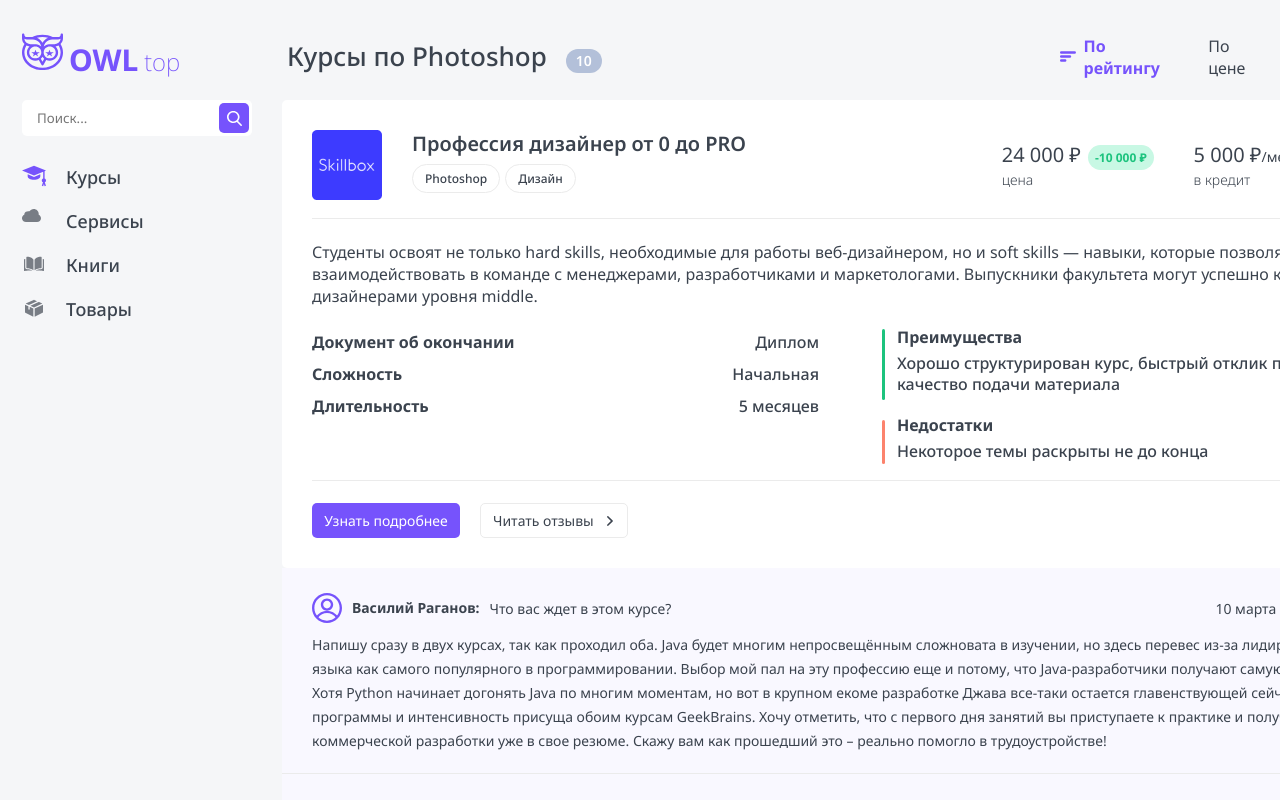
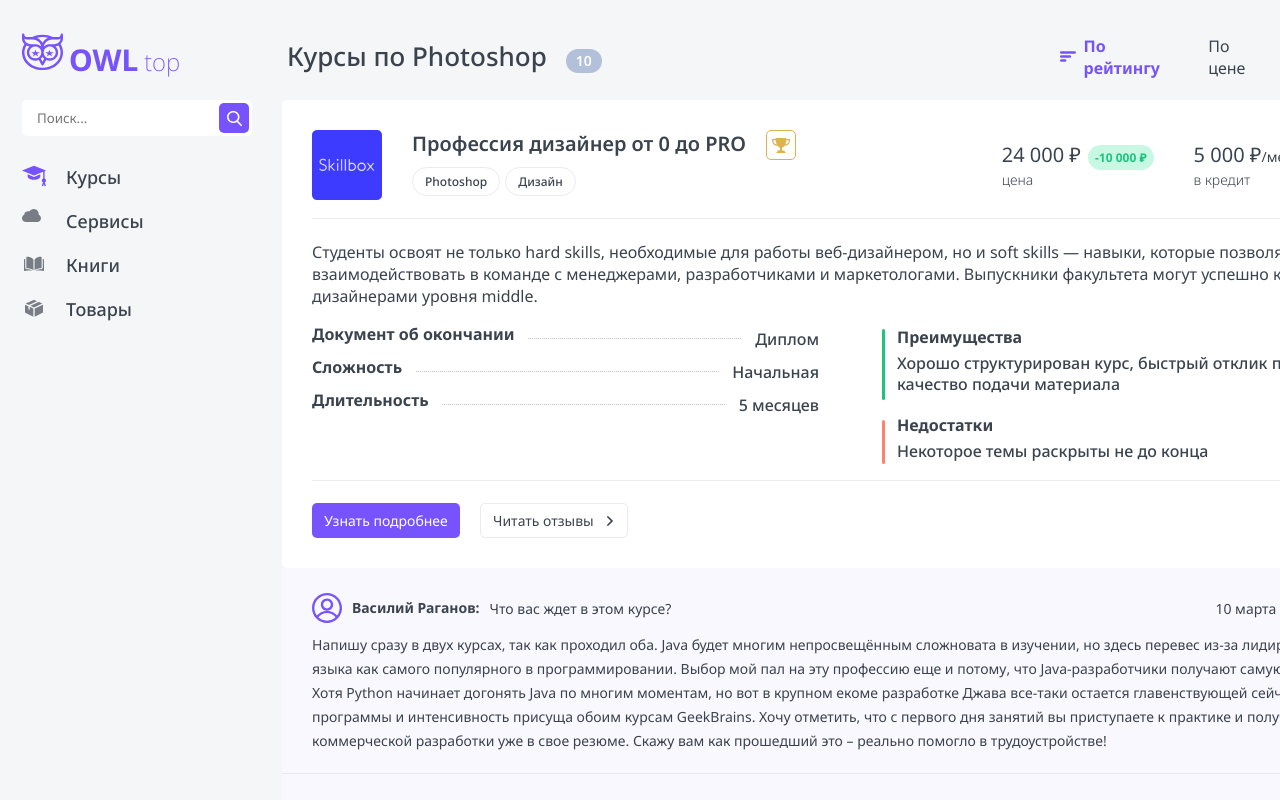
Before and after one commit to nik12224/owl-top, a React (Create React App) app: page / in a window 1280 px wide. Shown: the top 800 px of the page. Built offline with nearby package versions, Linux system fonts and the light colour scheme.

Commit message:
Вносит правки и добавляет мелкие детали

```diff
--- a/src/components/Course/Course.tsx
+++ b/src/components/Course/Course.tsx
@@ -14,7 +14,22 @@ const Course: React.FC = () => {
 					<div className="header-course__left">
 						<img src={logo} alt="" />
 						<div>
-							<h2>Профессия дизайнер от 0 до PRO</h2>
+							<h2>
+								Профессия дизайнер от 0 до PRO
+								<b>
+									<svg
+										width="18"
+										height="15"
+										viewBox="0 0 18 15"
+										fill="none"
+										xmlns="http://www.w3.org/2000/svg">
+										<path
+											d="M14.4283 0.927391C14.4399 0.361647 14.419 0.00417742 14.419 0.00417742L9.02735 0H9H8.97265L3.58045 0.00417742C3.58045 0.00417742 3.56008 0.361647 3.57172 0.927391H0V1.53133C0 1.66918 0.0226979 4.92102 1.97995 6.7024C2.7965 7.44539 3.81499 7.81897 5.01565 7.81957C5.19723 7.81957 5.38405 7.80704 5.5732 7.79033C6.2553 8.74815 7.04333 9.41893 7.92971 9.75313V12.4058H5.3276V14.0672H4.46799V14.9988H8.97265H9.02735H13.532V14.0678H12.6718V12.4064H10.0697V9.75372C10.9555 9.41953 11.7441 8.74875 12.4262 7.79092C12.6165 7.80763 12.8034 7.81957 12.9849 7.81957C14.185 7.81837 15.2035 7.44539 16.02 6.7018C17.9773 4.92043 18 1.66859 18 1.53073V0.927391H14.4283ZM2.76565 5.80187C1.64763 4.78734 1.31706 3.05072 1.21928 2.13527H3.63923C3.74166 3.27571 3.9826 4.69663 4.53841 5.94569C4.64026 6.17485 4.74735 6.39208 4.85676 6.60453C4.02276 6.57171 3.32087 6.30495 2.76565 5.80187ZM15.2344 5.80187C14.6797 6.30554 13.9772 6.57171 13.1438 6.60453C13.2532 6.39267 13.3603 6.17485 13.4622 5.94569C14.018 4.69663 14.2589 3.27571 14.3608 2.13527H16.7807C16.6829 3.05013 16.3529 4.78675 15.2344 5.80187Z"
+											fill="#DCB44E"
+										/>
+									</svg>
+								</b>
+							</h2>
 							<span>Photoshop</span>
 							<span>Дизайн</span>
 						</div>
--- a/src/scss/components/_course.scss
+++ b/src/scss/components/_course.scss
@@ -24,6 +24,19 @@
 			line-height: 27px;
 			color: #3b434e;
 			margin-bottom: 9px;
+			display: flex;
+
+			b {
+				display: inline-block;
+				border: 1px solid #dcb44e;
+				border-radius: 5px;
+				width: 30px;
+				height: 30px;
+				display: flex;
+				align-items: center;
+				justify-content: center;
+				margin-left: 20px;
+			}
 		}
 
 		span {
@@ -117,14 +130,36 @@
 		flex-direction: column;
 		width: 100%;
 		max-width: 507px;
-		padding-top: 5px;
+		margin-top: -15px;
 
 		&--block {
 			display: flex;
-			justify-content: space-between;
-			align-items: center;
+			align-items: baseline;
+			border-bottom: 1px dotted #c4c4c4;
+			position: relative;
+
+			b {
+				background-color: #fff;
+				bottom: -12px;
+				position: relative;
+				padding-right: 13px;
+			}
+
+			span {
+				background-color: #fff;
+				position: absolute;
+				right: 0;
+				bottom: -12px;
+				padding-left: 13px;
+			}
 		}
 	}
+
+	// .hr-dotted {
+	// 	width: 100%;
+	// 	border: none;
+	// 	border-top: 2px dotted #c4c4c4;
+	// }
 
 	&__right {
 		width: 100%;
```
